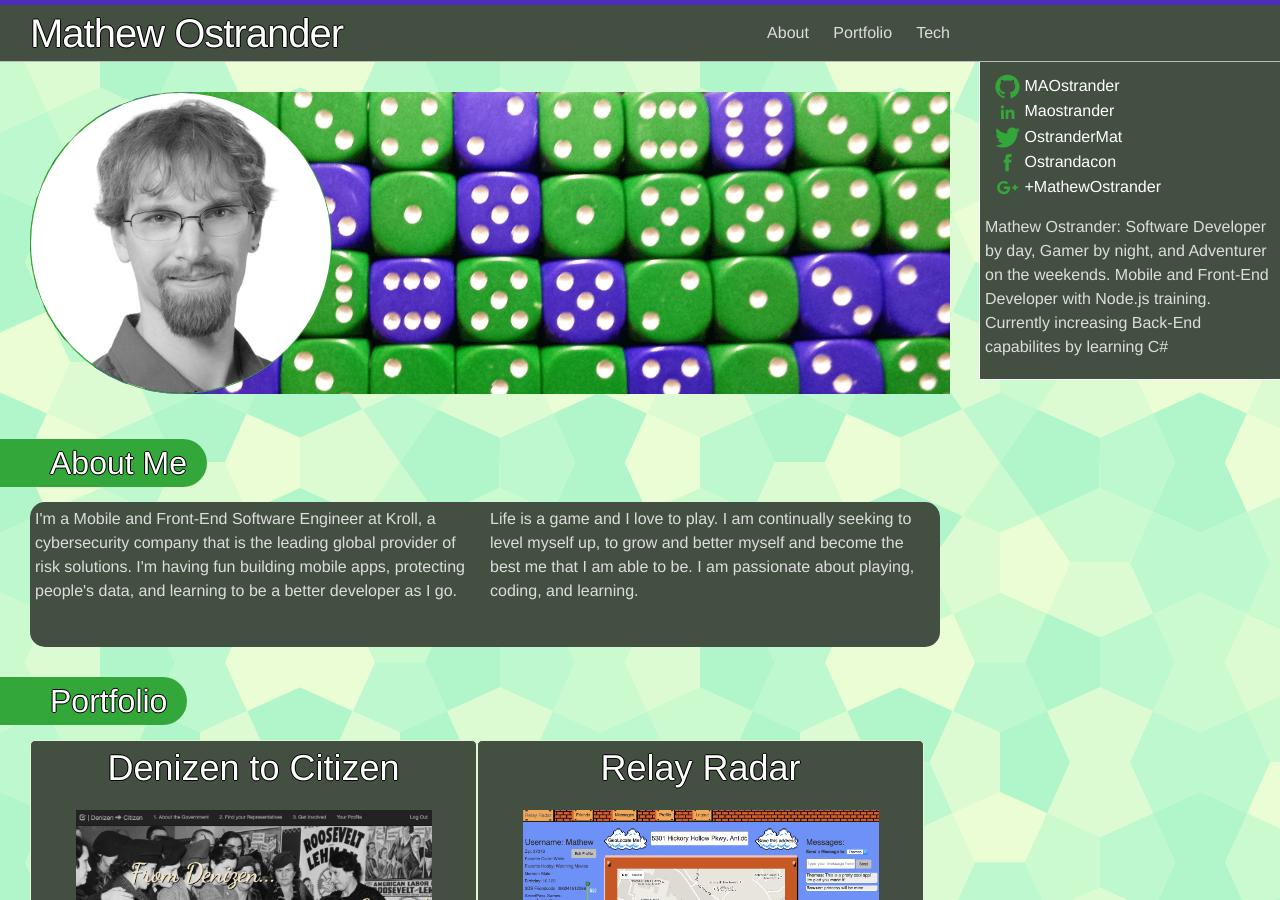
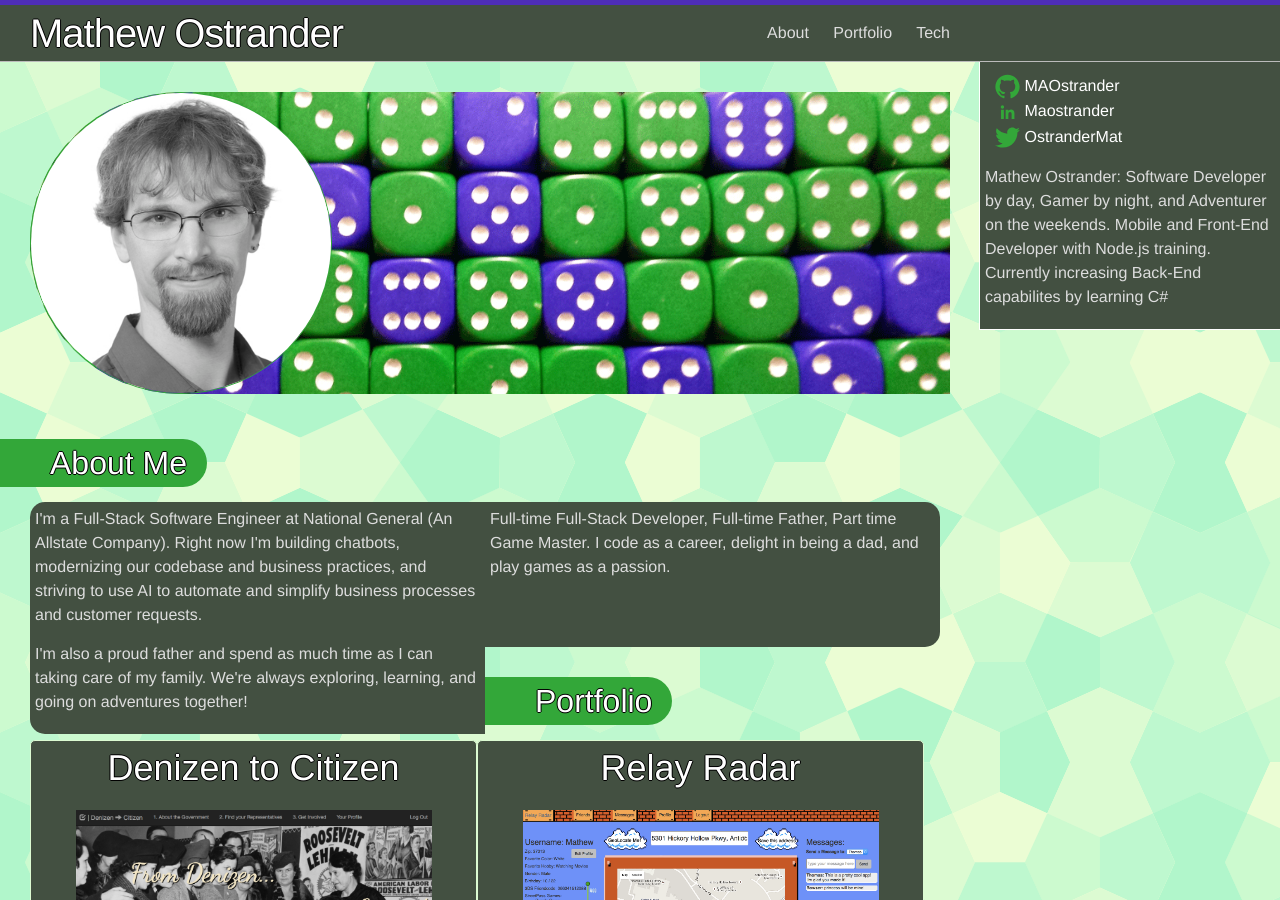
Before and after one commit to MAOstrander/MAOstrander.github.io, a Jekyll site: the page built from index.html, in a window 1280 px wide and 900 px high. Built offline with Jekyll 4.4.1, drawn with Linux system fonts in a browser that asks for light colours.

Commit message:
update some of the bio info to be more accurate

```diff
--- a/_includes/about.html
+++ b/_includes/about.html
@@ -14,12 +14,6 @@
       <li>
         {% include icon-twitter.html username=site.twitter_username %}
       </li>
-      <li>
-        {% include icon-facebook.html username="Ostrandacon" %}
-      </li>
-      <li>
-        {% include icon-gplus.html username="+MathewOstrander" %}
-      </li>
     </ul>
 
     <p class="blurb">{{ site.description }}</p>
--- a/_includes/info.html
+++ b/_includes/info.html
@@ -5,11 +5,14 @@
   <div class="info-row">
     <div class="info-col info-col-1">
       <p>
-        I'm a Mobile and Front-End Software Engineer at Kroll, a cybersecurity company that is the leading global provider of risk solutions. I'm having fun building mobile apps, protecting people's data, and learning to be a better developer as I go.
+        I'm a Full-Stack Software Engineer at National General (An Allstate Company). Right now I'm building chatbots, modernizing our codebase and business practices, and striving to use AI to automate and simplify business processes and customer requests.
+      </p>
+      <p>
+        I'm also a proud father and spend as much time as I can taking care of my family. We're always exploring, learning, and going on adventures together!
       </p>
     </div>
     <div class="info-col info-col-2">
-      <p>Life is a game and I love to play. I am continually seeking to level myself up, to grow and better myself and become the best me that I am able to be. I am passionate about playing, coding, and learning.</p>
+      <p>Full-time Full-Stack Developer, Full-time Father, Part time Game Master. I code as a career, delight in being a dad, and play games as a passion. </p>
     </div>
   </div>
 
```
